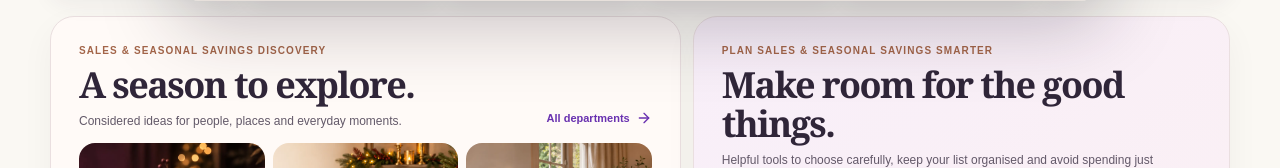
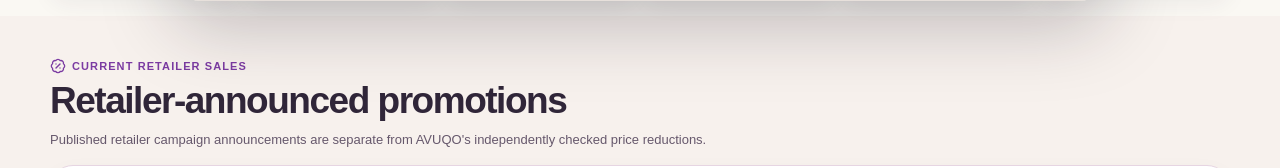
Before and after one commit to crkian/AVUQO, a Next.js app: page /sales in a window 1280 px wide. Shown: the part 784-952 px from the top of the page. Built offline with nearby package versions, Linux system fonts and the light colour scheme; no server answers; the database is empty.

Commit message:
Feature current dated retailer promotions on Sales and Black Friday pages

```diff
--- a/components/editorial/SeasonalLanding.tsx
+++ b/components/editorial/SeasonalLanding.tsx
@@ -1,5 +1,6 @@
 import Link from "next/link";
-import type {CSSProperties} from "react";
+import {Suspense,type CSSProperties} from "react";
+import RetailerSales from "../promotions/RetailerSales";
 import {ArrowRight, Bookmark, CalendarDays, CheckCircle2, Gift, House, Laptop, ListChecks, Plane, Scale, ShieldCheck, ShoppingBasket, Shirt} from "lucide-react";
 import Header from "../layout/Header";
 import Footer from "../layout/Footer";
@@ -75,6 +76,8 @@ export default function SeasonalLanding({kind}:{kind:Season}){
      })}
    </nav>
 
+   {(kind==="sales"||kind==="black-friday")&&<Suspense fallback={null}><RetailerSales placement="sales"/></Suspense>}
+
    <section className={`shell ${styles.discovery}`} id="seasonal-discovery" aria-labelledby={`discover-${kind}`}>
     <article className={styles.editorial}>
       <div className={styles.titleBar}><div><p className={styles.kicker}>{name} discovery</p><h2 id={`discover-${kind}`}>A season to explore.</h2><p>Considered ideas for people, places and everyday moments.</p></div><Link href="/categories">All departments <ArrowRight size={16}/></Link></div>
```
